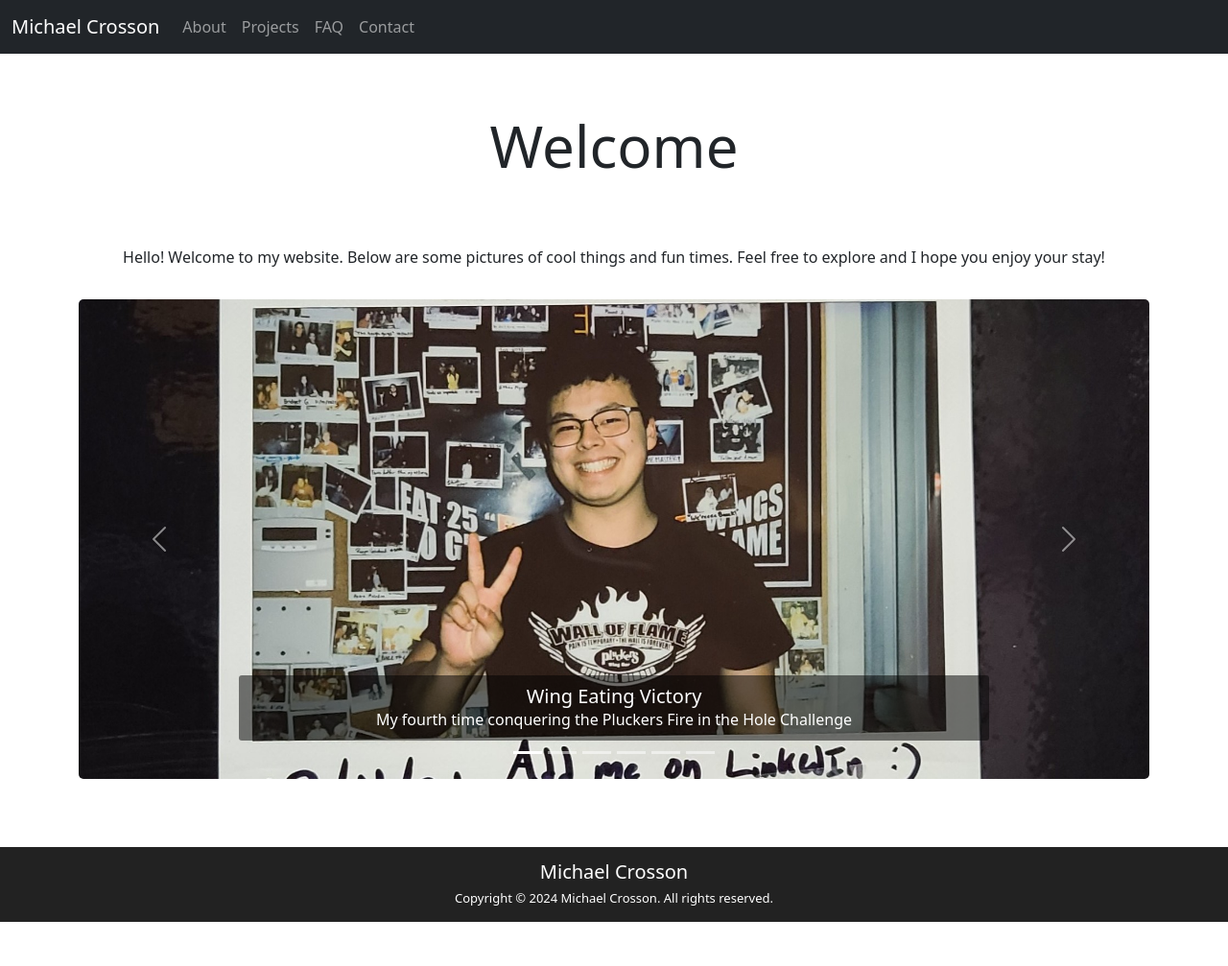
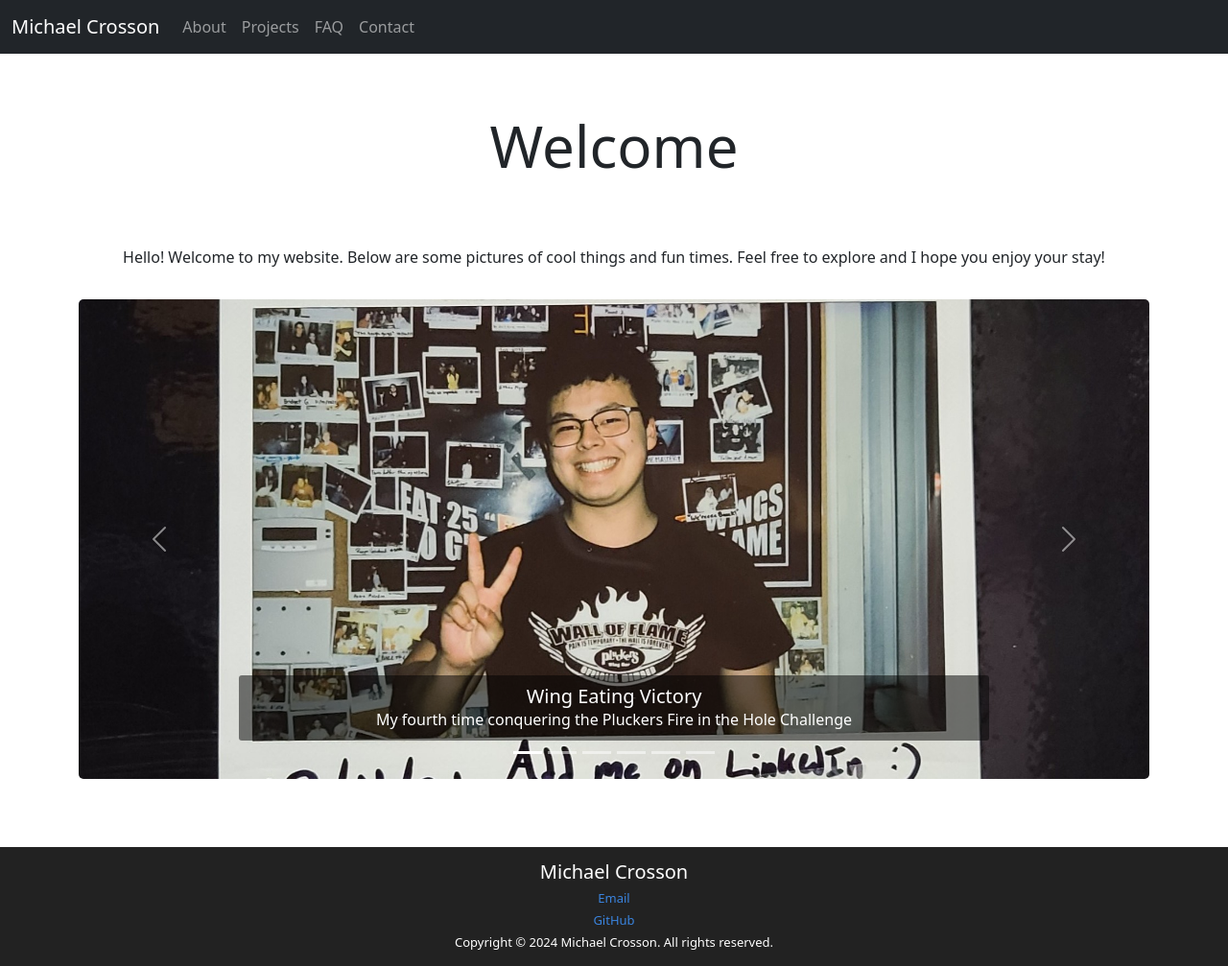
Before and after one commit to MichaelCrosson/MichaelCrosson.github.io, a Jekyll site: the page built from index.html, in a window 1280 px wide. Shown: the whole page at 96% size. Built offline with Jekyll 4.4.1, drawn with Linux system fonts in a browser that asks for light colours; nearby versions of some CDN libraries; Markdown is read by kramdown in place of the engine named in the settings; before the commit the page ends 961 px from its top, so only the background shows below that.

Commit message:
Update footer.html

```diff
--- a/_includes/footer.html
+++ b/_includes/footer.html
@@ -1,4 +1,8 @@
 <footer>
     <a class="navbar-brand" href="index.html" title="Home">{{ site.title }}</a>
+
+    <p><a href="mailto:crosson.a.michael@gmail.com">Email</a></p>
+    <p><a href="https://github.com/MichaelCrosson" target="_blank">GitHub</a></p>
+
     <p>Copyright &copy; {{ "now" | date: "%Y" }} {{ site.title }}. All rights reserved.</p>
 </footer>
```
